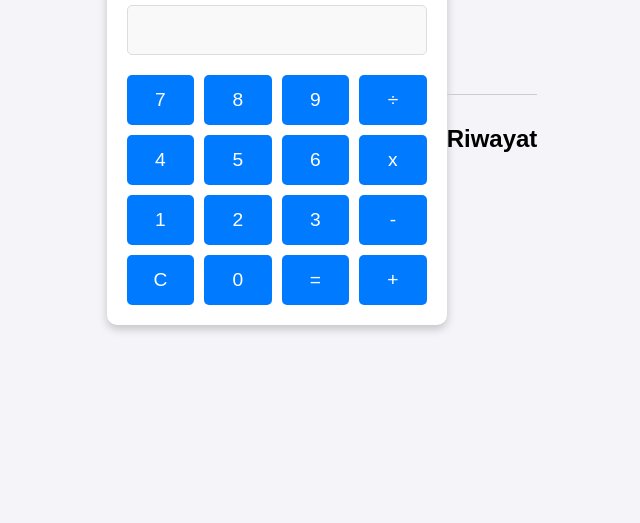
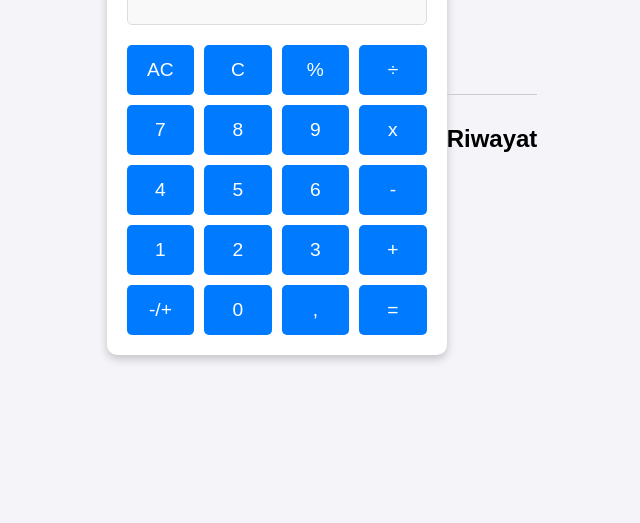
Before and after one commit to Aghony/Kalkulator, a plain HTML site: page index.html in a window 1280 px wide. Shown: the part 277-800 px from the top of the page, without its empty margins (318-958 px from the left). Drawn offline with Linux system fonts and the light colour scheme.

Commit message:
new fitur

```diff
--- a/index.html
+++ b/index.html
@@ -13,29 +13,33 @@
       <input type="text" id="display" disabled>
     </div>
     <div class="buttons">
+      <button onclick="clearAllDisplay('ca')">AC</button>
+      <button onclick="clearEntry()">C</button>
+      <button onclick="setOperator('%')">%</button>
+      <button onclick="setOperator('/')">÷</button>
       <!-- Rows 1 -->
       <button onclick="appendNumber('7')">7</button>
       <button onclick="appendNumber('8')">8</button>
       <button onclick="appendNumber('9')">9</button>
-      <button onclick="setOperator('/')">÷</button>
+      <button onclick="setOperator('*')">x</button>
 
       <!-- Rows 2 -->
       <button onclick="appendNumber('4')">4</button>
       <button onclick="appendNumber('5')">5</button>
       <button onclick="appendNumber('6')">6</button>
-      <button onclick="setOperator('*')">x</button>
+      <button onclick="setOperator('-')">-</button>
 
       <!-- Rows 3 -->
       <button onclick="appendNumber('1')">1</button>
       <button onclick="appendNumber('2')">2</button>
       <button onclick="appendNumber('3')">3</button>
-      <button onclick="setOperator('-')">-</button>
+      <button onclick="setOperator('+')">+</button>
 
       <!-- Rows 4 -->
-      <button onclick="clearDisplay()">C</button>
+      <button onclick="toggleSign()">-/+</button>
       <button onclick="appendNumber('0')">0</button>
-      <button onclick="calculate()">=</button>
-      <button onclick="setOperator('+')">+</button>
+      <button onclick="appendNumber(',')">,</button>
+      <button onclick="calculate('')">=</button>
     </div>
   </div>
 
--- a/script.js
+++ b/script.js
@@ -3,11 +3,12 @@ let operator = ""; // Menyimpan operator matematika yang dipilih pengguna (+, -,
 let previousInput = ""; // Menyimpan angka sebelumnya yang digunakan dalam operasi
 let history = []; // Menyimpan riwayat perhitungan dalam array
 
-
 // Fungsi untuk menambahkan angka yang dipilih pengguna ke input saat ini
 function appendNumber(number) {
+  // Jika angka yang dimasukkan adalah koma dan sudah ada koma dalam currentInput, jangan lanjutkan
+  if (number === "," && currentInput.includes(",")) return;
   currentInput += number; // Menambahkan angka ke currentInput
-  updateDisplay(currentInput); // Memperbarui tampilan dengan nilai currentInput yang baru
+  updateDisplay(previousInput + operator + currentInput); // Memperbarui tampilan dengan nilai currentInput yang baru
 }
 
 // Fungsi untuk memperbarui tampilan kalkulator
@@ -16,11 +17,18 @@ function updateDisplay(value) {
 }
 
 // Fungsi untuk menetapkan operator yang dipilih oleh pengguna
+// Fungsi untuk menetapkan operator yang dipilih pengguna
 function setOperator(op) {
   if (currentInput === "") return; // Jika input saat ini kosong, tidak melakukan apa-apa
-  if (previousInput !== "") calculate(); // Jika sebelumnya ada input, hitung hasilnya dulu
+
+  // Jika ada input sebelumnya, update operator langsung
+  if (currentInput !== "" && operator !== "") {
+    operator = op; // Ganti operator langsung
+    updateDisplay(currentInput + " " + operator); // Memperbarui tampilan dengan operator yang baru
+    return;
+  }
+
   operator = op; // Menyimpan operator yang dipilih
-
   // Mengubah simbol operator untuk tampilan
   if (operator === "*") {
     operator = "x"; // Ganti * menjadi x
@@ -28,10 +36,18 @@ function setOperator(op) {
     operator = "÷"; // Ganti / menjadi ÷
   }
 
+  // Mengenai persen (%)
+  if (operator === "%") {
+    currentInput = (parseFloat(currentInput) * 0.01).toString();
+    updateDisplay(currentInput);
+    return;
+  }
+
   previousInput = currentInput; // Menyimpan currentInput sebagai angka sebelumnya
   currentInput = ""; // Mengosongkan currentInput agar pengguna dapat mengetik angka berikutnya
-  updateDisplay(previousInput + " " + operator); // Memperbarui tampilan untuk menampilkan angka sebelumnya dan operator
+  updateDisplay(previousInput + " " + operator); // Memperbarui tampilan dengan angka sebelumnya dan operator
 }
+
 
 // Fungsi untuk melakukan perhitungan berdasarkan operator dan input yang diberikan
 function calculate() {
@@ -77,15 +93,43 @@ function clearDisplay() {
   updateDisplay(""); // Mengosongkan tampilan kalkulator
 }
 
+// Fungsi untuk membersihkan layar kalkulator, input, dan riwayat
+function clearAllDisplay() {
+  currentInput = ""; // Mengosongkan input saat ini
+  previousInput = ""; // Mengosongkan input sebelumnya
+  operator = ""; // Mengosongkan operator
+  history = []; // Mengosongkan riwayat
+  updateDisplay(""); // Mengosongkan tampilan kalkulator
+  updateHistoryDisplay(); // Mengosongkan tampilan riwayat
+}
+
+// Fungsi untuk membersihkan input angka saat ini (Clear Entry)
+function clearEntry() {
+  previousInput = ""; // mengosongkan Input saat ini
+  updateDisplay(""); // Mengosongkan tampilan kalkulator
+}
+
 // Fungsi untuk memperbarui tampilan riwayat perhitungan
 function updateHistoryDisplay() {
   const historyContainer = document.getElementById("history");
   historyContainer.innerHTML = ""; // Mengosongkan tampilan riwayat sebelumnya
 
+  // Menampilkan riwayat perhitungan terbaru (menampilkan maksimal 5 riwayat)
+  const maxHistoryLength = 5;
+  const startIndex = Math.max(0, history.length - maxHistoryLength); // Memastikan hanya 5 riwayat terakhir yang ditampilkan
+
   // Menampilkan riwayat perhitungan terbaru
-  for (let i = 0; i < history.length; i++) {
+  for (let i = startIndex; i < history.length; i++) {
     const historyItem = document.createElement("div");
     historyItem.textContent = history[i]; // Menampilkan perhitungan dalam riwayat
     historyContainer.appendChild(historyItem); // Menambahkan item ke container riwayat
   }
 }
+
+// Fungsi untuk mengubah tanda angka saat ini (positif ke negatif atau sebaliknya)
+function toggleSign() {
+  if (currentInput !== "") {
+    currentInput = (parseFloat(currentInput) * -1).toString(); // Mengalikan dengan -1 untuk mengubah tanda
+    updateDisplay(currentInput); // Memperbarui tampilan dengan nilai yang baru
+  }
+}
```
Also changed, not shown: icon/history.svg (added).
